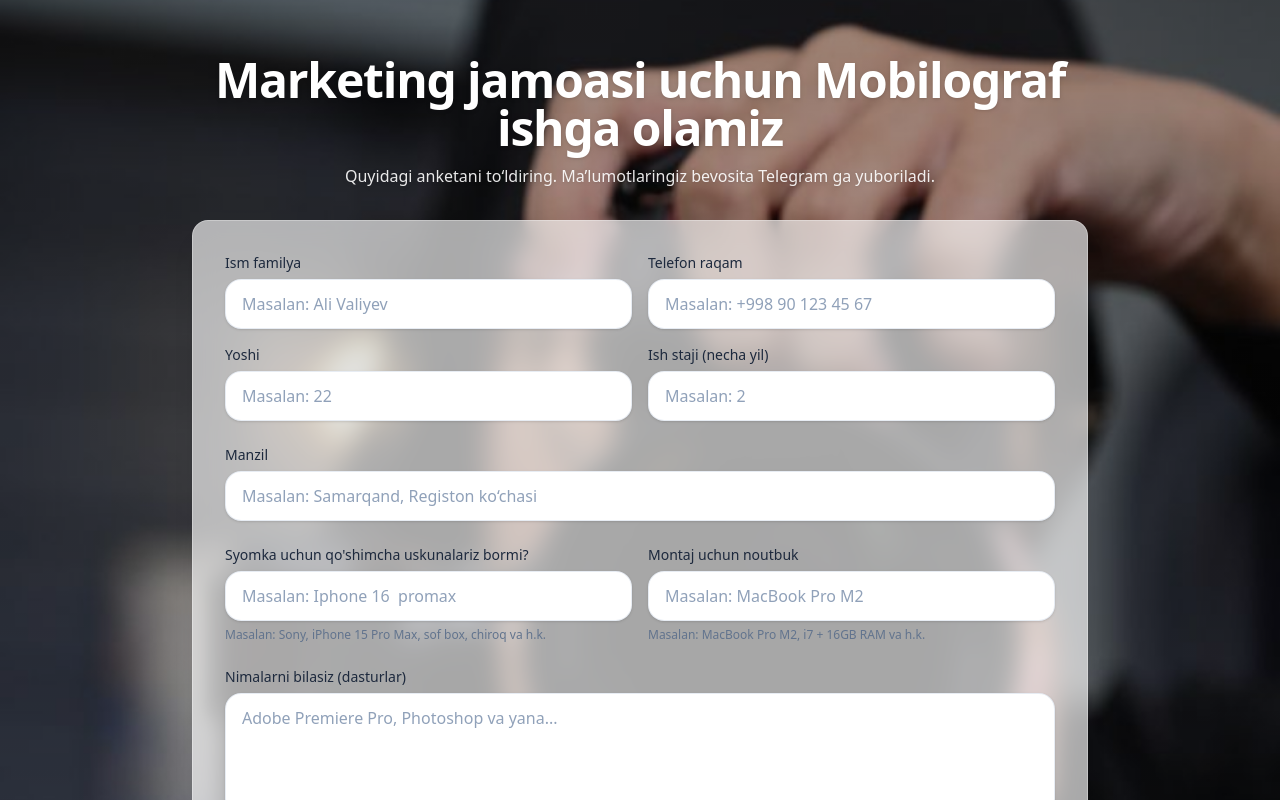
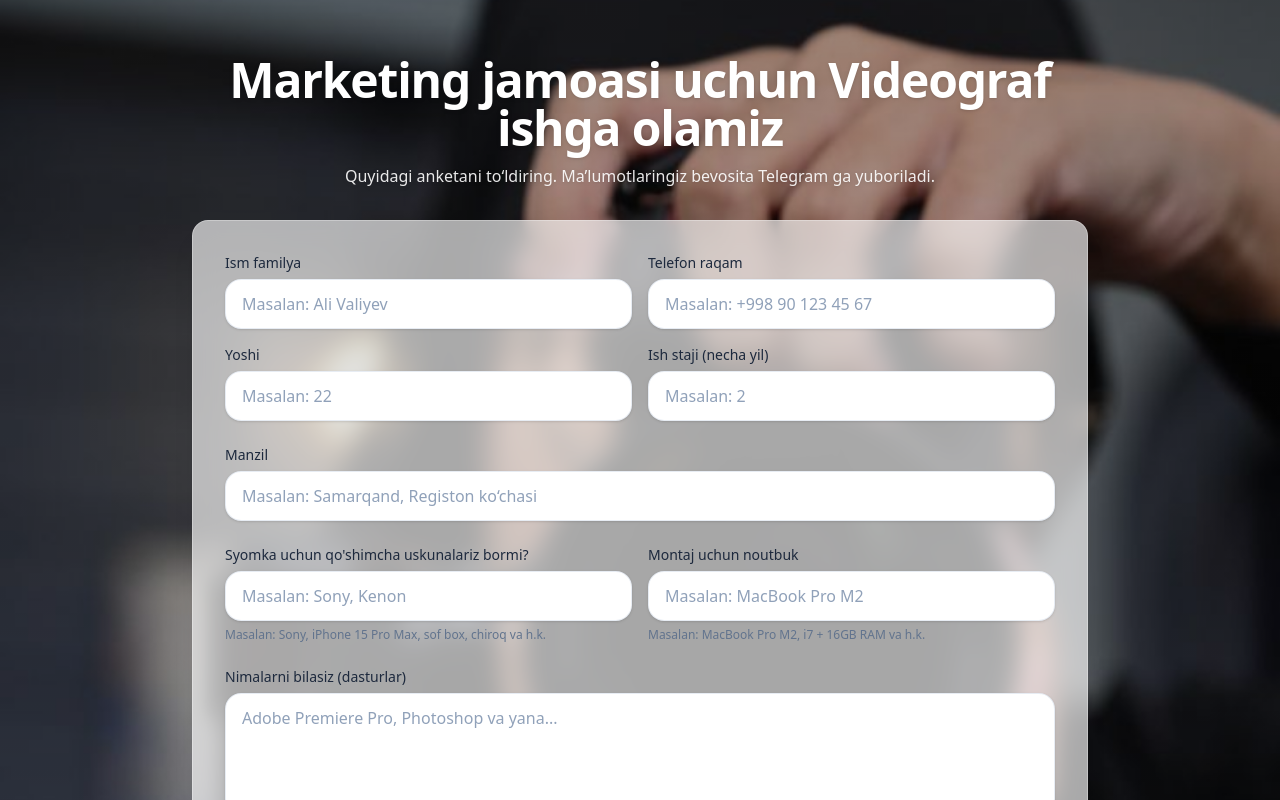
Before and after one commit to UchqunTurdiyev/Xodimlar-so-rovnomasi, a Next.js app: page / in a window 1280 px wide. Shown: the top 800 px of the page. Built offline with nearby package versions, Linux system fonts and the light colour scheme.

Commit message:
Elon Videograf

```diff
--- a/app/page.tsx
+++ b/app/page.tsx
@@ -74,7 +74,7 @@ export default function Page() {
           <div className="mx-auto max-w-4xl">
             <div className="text-center text-white drop-shadow">
               <h1 className="text-3xl md:text-5xl font-bold tracking-tight">
-                Marketing jamoasi uchun Mobilograf ishga olamiz
+                Marketing jamoasi uchun Videograf ishga olamiz
               </h1>
               <p className="mt-3 text-white/90">
                 Quyidagi <span className="font-medium">anketani</span> to‘ldiring.
@@ -147,7 +147,7 @@ export default function Page() {
                         <input
                           type="text"
                           {...register("camera")}
-                          placeholder="Masalan: Iphone 16  promax"
+                          placeholder="Masalan: Sony, Kenon"
                           className="w-full rounded-2xl border border-slate-200/80 bg-white px-4 py-3 shadow-sm outline-none ring-0 transition focus:border-slate-400 focus:ring-4 focus:ring-slate-900/10 placeholder:text-slate-400"
                         />
                       </Field>
```
